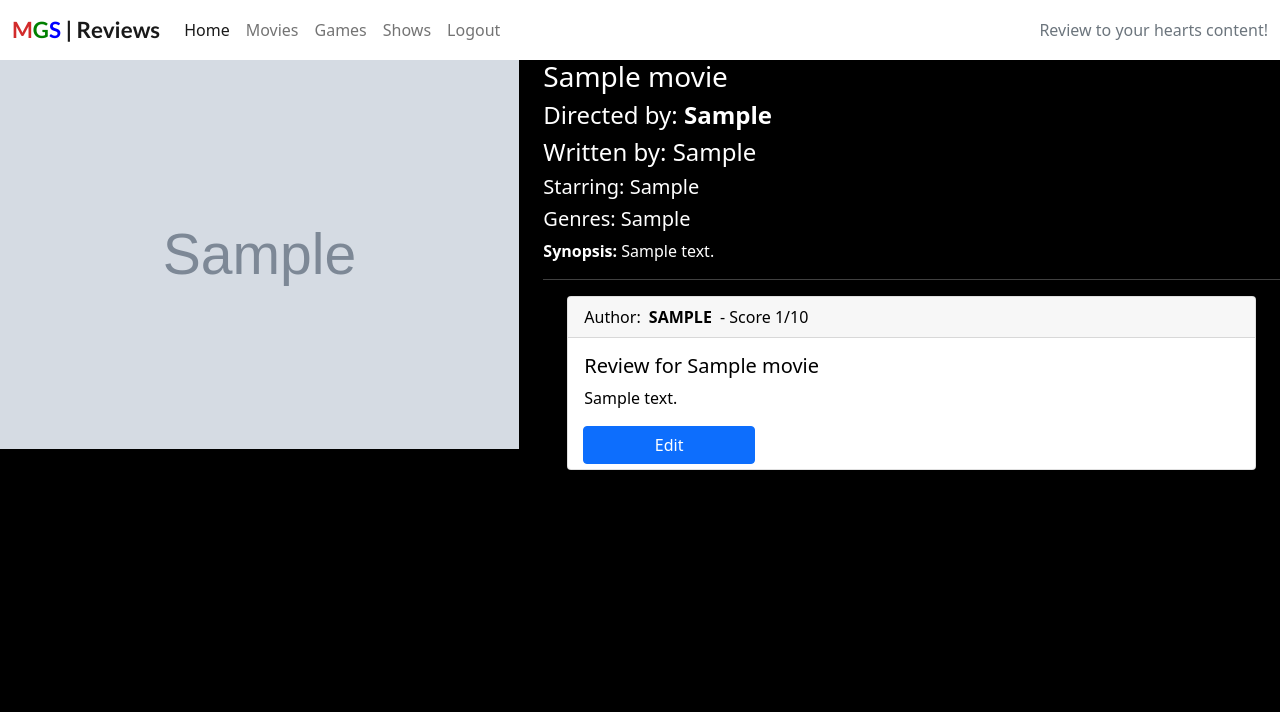
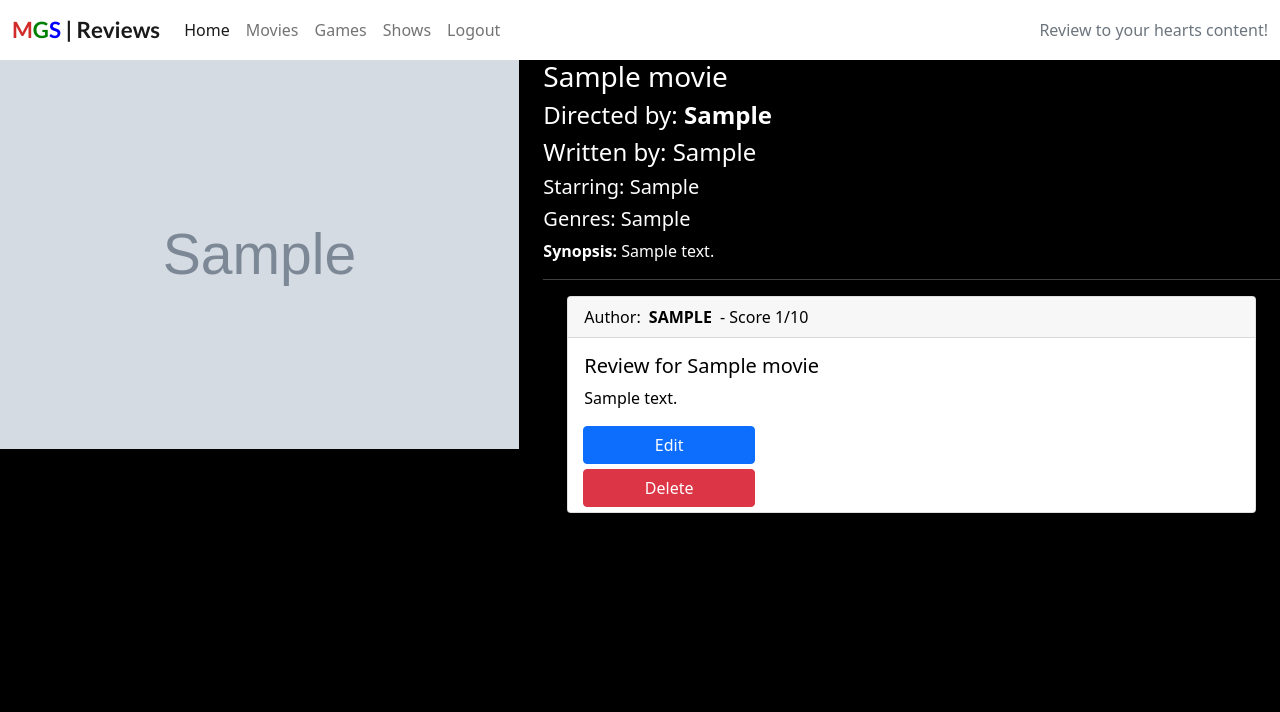
Before and after one commit to ShaneCDev/mgsreviews, a Django app: a page that uses templates/movie_detail.html in a window 1280 px wide. Shown: the top 712 px of the page. Run offline with Django 3.2, Linux system fonts and the light colour scheme; a user stored in the database is signed in; tables that the repository leaves empty hold one stand-in row (values such as "Sample post"); grey boxes marked "Sample" are stand-in pictures.

Commit message:
added delete functionality for reviews

```diff
--- a/movies/urls.py
+++ b/movies/urls.py
@@ -10,5 +10,6 @@ urlpatterns = [
     path('game-detail/<slug:slug>', views.game_detail, name='game_detail'),
     path('show-detail/<slug:slug>', views.show_detail, name='show_detail'),
     path('review/<str:media_type>/<slug:slug>', views.review, name='review'),
-    path('edit-review/<str:media_type>/<slug:slug>/<int:id>', views.edit_review, name='edit_review')
+    path('edit-review/<str:media_type>/<slug:slug>/<int:id>', views.edit_review, name='edit_review'),
+    path('delete/<int:id>', views.delete_review, name="delete_review")
 ]
--- a/movies/views.py
+++ b/movies/views.py
@@ -1,4 +1,4 @@
-from django.shortcuts import render, get_object_or_404, reverse
+from django.shortcuts import render, get_object_or_404, reverse, redirect
 from django.http import HttpResponseRedirect
 from .models import Movie, Game, Show, Review
 from .forms import ReviewForm
@@ -199,3 +199,9 @@ def edit_review(request, media_type, slug, id):
         'form': form
     }
     return render(request, 'edit_review.html', context)
+
+
+def delete_review(request, id):
+    review = get_object_or_404(Review, id=id)
+    review.delete()
+    return redirect('/')
--- a/templates/movie_detail.html
+++ b/templates/movie_detail.html
@@ -29,6 +29,7 @@
                     </div>
                     {% if user == review.author %}
                     <a href="{% url 'edit_review' media_type='movie' slug=movie.slug id=review.id %}" class="btn btn-primary w-25" style="margin-left: 15px; margin-bottom: 5px;">Edit</a>
+                    <a href={% url 'delete_review' review.id %} class="btn btn-danger w-25" style="margin-left: 15px; margin-bottom: 5px;">Delete</a>
                     {% endif %}
                 </div>
             </div>
```
Also changed, not shown: README.md.
